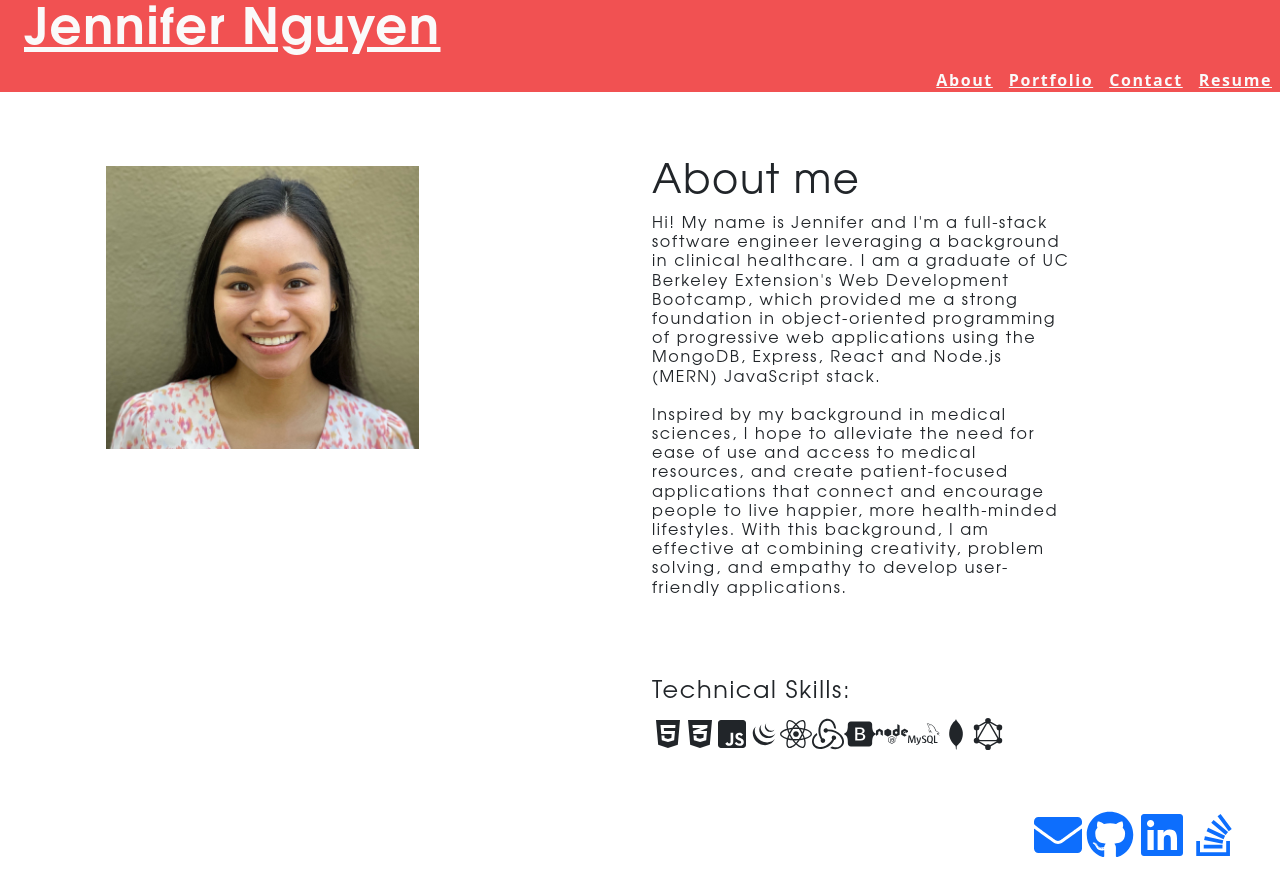
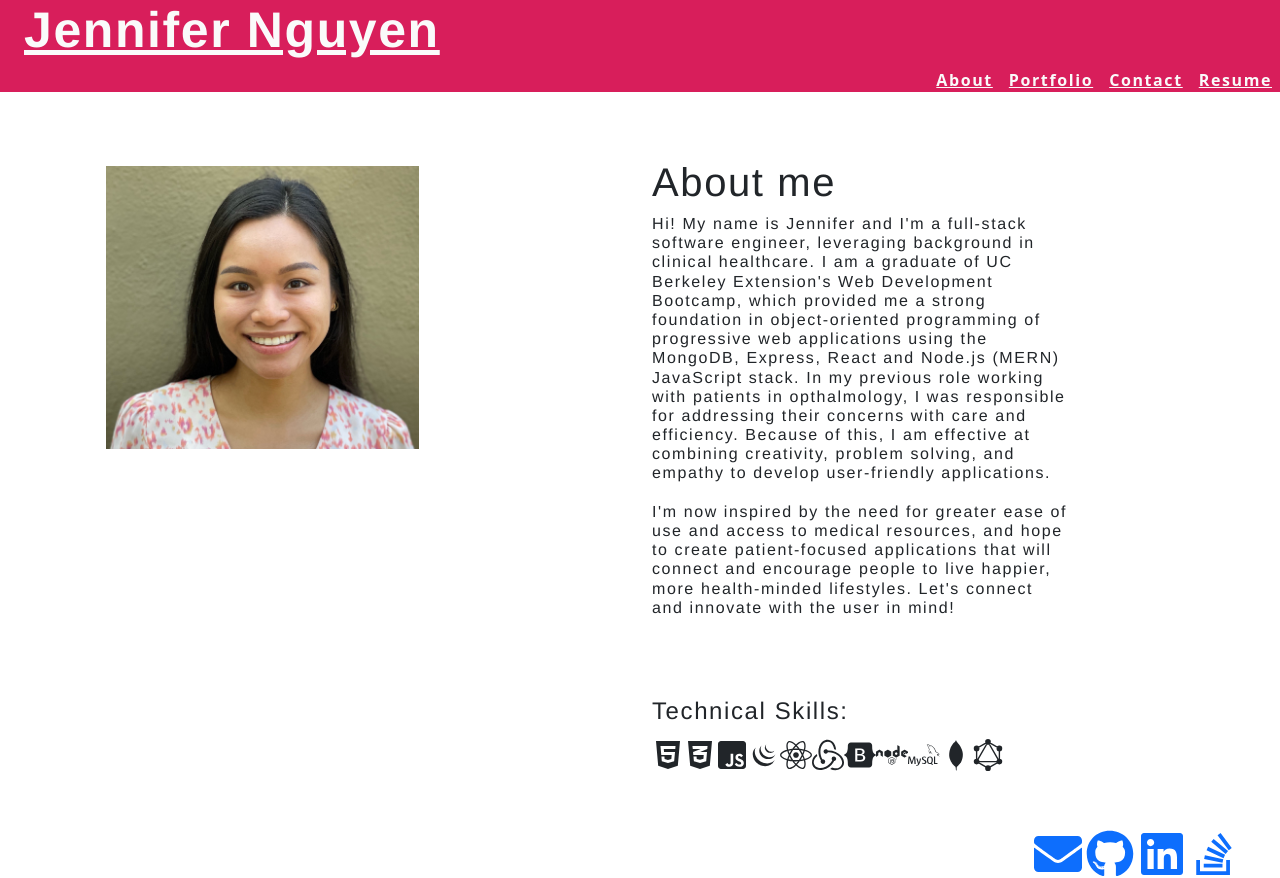
Before and after one commit to njthanhtrang/20.-React-Challenge-React-Portfolio, a React (Create React App) app: page / in a window 1280 px wide. Shown: the top 878 px of the page. Built offline with nearby package versions, Linux system fonts and the light colour scheme.

Commit message:
add skills

```diff
--- a/src/components/About/index.js
+++ b/src/components/About/index.js
@@ -25,7 +25,6 @@ function About() {
   return (
     <div className="container">
       <div className="row">
-
         <div className="col-6">
           <img
             src={PortfolioImage}
@@ -37,25 +36,39 @@ function About() {
         <div className="col-6">
           <h1 id="about">About me</h1>
           <h6 style={{ width: "80%", justifyContent: "center" }} id="about">
-          Hi! My name is Jennifer and I'm a full-stack software engineer
-          leveraging a background in clinical healthcare. I am a graduate of UC
+            Hi! My name is Jennifer and I'm a full-stack software engineer,
+            leveraging background in clinical healthcare. I am a graduate of UC
             Berkeley Extension's Web Development Bootcamp, which provided me a
             strong foundation in object-oriented programming of progressive web
             applications using the MongoDB, Express, React and Node.js (MERN)
-          JavaScript stack.
+            JavaScript stack. In my previous role working with patients in
+            opthalmology, I was responsible for addressing their concerns with
+            care and efficiency. Because of this, I am effective at combining
+            creativity, problem solving, and empathy to develop user-friendly
+            applications.
             <br></br>
-          <br></br>Inspired by my background in medical sciences, I hope to
-          alleviate the need for ease of use and access to medical resources,
-          and create patient-focused applications that connect and encourage
-          people to live happier, more health-minded lifestyles. With this
-          background, I am effective at combining creativity, problem solving,
-          and empathy to develop user-friendly applications.
+            <br></br>I'm now inspired by the need for greater ease of use and
+            access to medical resources, and hope to create patient-focused
+            applications that will connect and encourage people to live happier,
+            more health-minded lifestyles. Let's connect and innovate with the user in mind!
           </h6>
           <br></br>
           <br></br>
           <br></br>
           <h4>Technical Skills:</h4>
-        <h2><FaHtml5 /><FaCss3Alt /><FaJsSquare /><DiJqueryLogo /><FaReact /><SiRedux /><FaBootstrap /><FaNode /><SiMysql /><DiMongodb /><SiGraphql /></h2>
+          <h2>
+            <FaHtml5 />
+            <FaCss3Alt />
+            <FaJsSquare />
+            <DiJqueryLogo />
+            <FaReact />
+            <SiRedux />
+            <FaBootstrap />
+            <FaNode />
+            <SiMysql />
+            <DiMongodb />
+            <SiGraphql />
+          </h2>
         </div>
       </div>
     </div>
--- a/src/components/Project/index.js
+++ b/src/components/Project/index.js
@@ -22,7 +22,7 @@ const Projects = ({ singleProject }) => {
     <Card
       style={{
         width: "20rem",
-        margin: "20px 50px 20px 10px", backgroundColor: "#F4D8CD"
+        margin: "20px 50px 20px 10px", backgroundColor: "#F4DBD8"
       }}
       key={singleProject.title} className="col-3"
     >
@@ -37,7 +37,7 @@ const Projects = ({ singleProject }) => {
         alt={singleProject.title}
         style={{ position: "relative" }}
       />
-      <Card.Body style={{ backgroundColor: "#F4D8CD"}}>
+      <Card.Body style={{ backgroundColor: "#F4DBD8"}}>
         <Card.Text style={{ fontSize: "17px" }} className="text-muted">
           {"Built with: "}
           <Card.Text style={{ fontSize: "15px" }} className="text-muted">{singleProject.technologies}</Card.Text>
@@ -45,7 +45,7 @@ const Projects = ({ singleProject }) => {
       </Card.Body>
       <Card.Footer
         style={{
-          backgroundColor: "#F4D8CD",
+          backgroundColor: "#F4DBD8",
           padding: "5px 20px 5px 20px",
         }}
       >
@@ -59,6 +59,9 @@ const Projects = ({ singleProject }) => {
         >
           <FaExternalLinkAlt style={{ fontSize: "25px" }}/>
         </a>
+        <br></br>
+        <br></br>
+        <br></br>
       </Card.Footer>
 
        {/* <div>
--- a/src/index.css
+++ b/src/index.css
@@ -9,7 +9,7 @@ main {
   --secondary: #F3A847;
   --tertiary: #B12704;
   --light: #fafafa;
-  --dark: #F15152;
+  --dark: #D81E5B;
   --darker: #111111;
   --error: rgb(228, 46, 1);
   --spacing-one: calc(1rem * 0.5);
@@ -36,7 +36,7 @@ body {
   letter-spacing: .1em;
   background: var(--dark);
   color: var(--light);
-  font-family: 'Franklin Gothic Medium', 'Arial Narrow', Arial, sans-serif;
+  font-family: Helvetica, sans-serif;
 
 }
 
@@ -46,7 +46,7 @@ h3,
 h4,
 h5,
 h6 {
-  font-family: "Avantgarde", "TeX Gyre Adventor", "URW Gothic L", sans-serif;
+  font-family: Helvetica, sans-serif;
   font-weight: 500;
   margin: 5px 0;
   line-height: 1.25;
```
Lines whose indentation alone changed are shown as unchanged.
